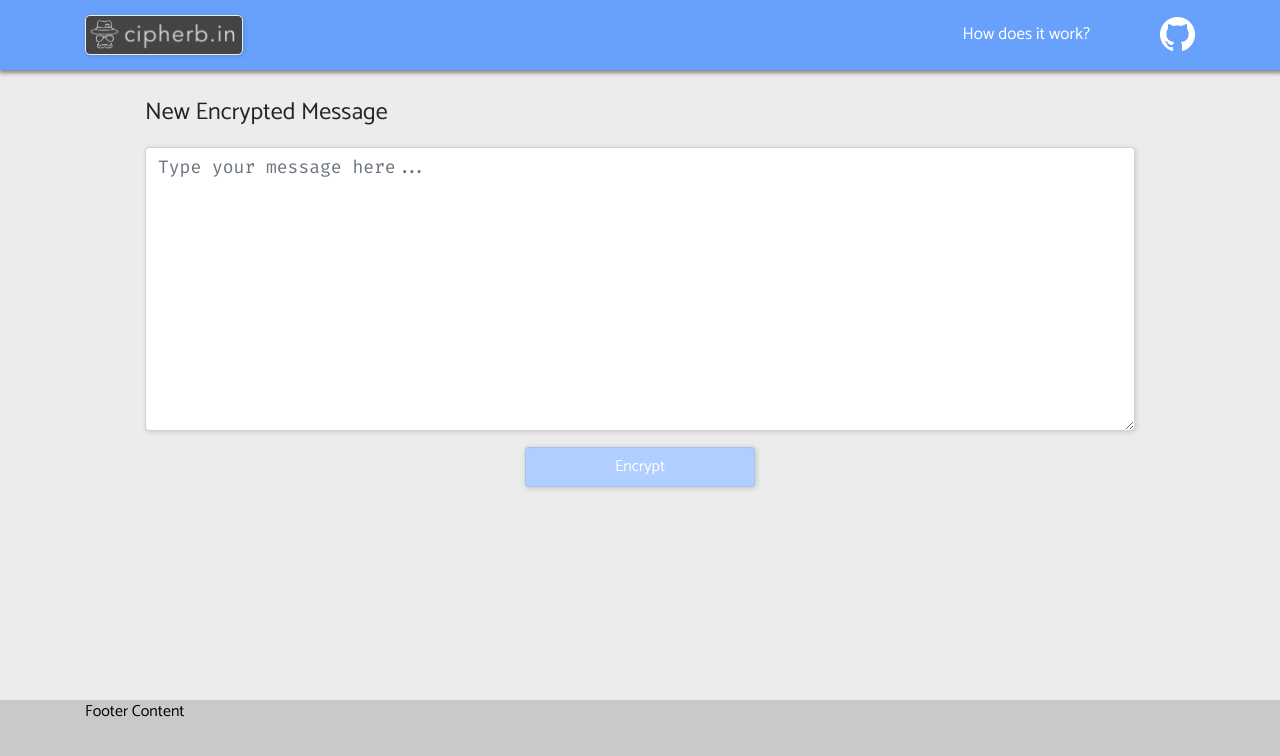
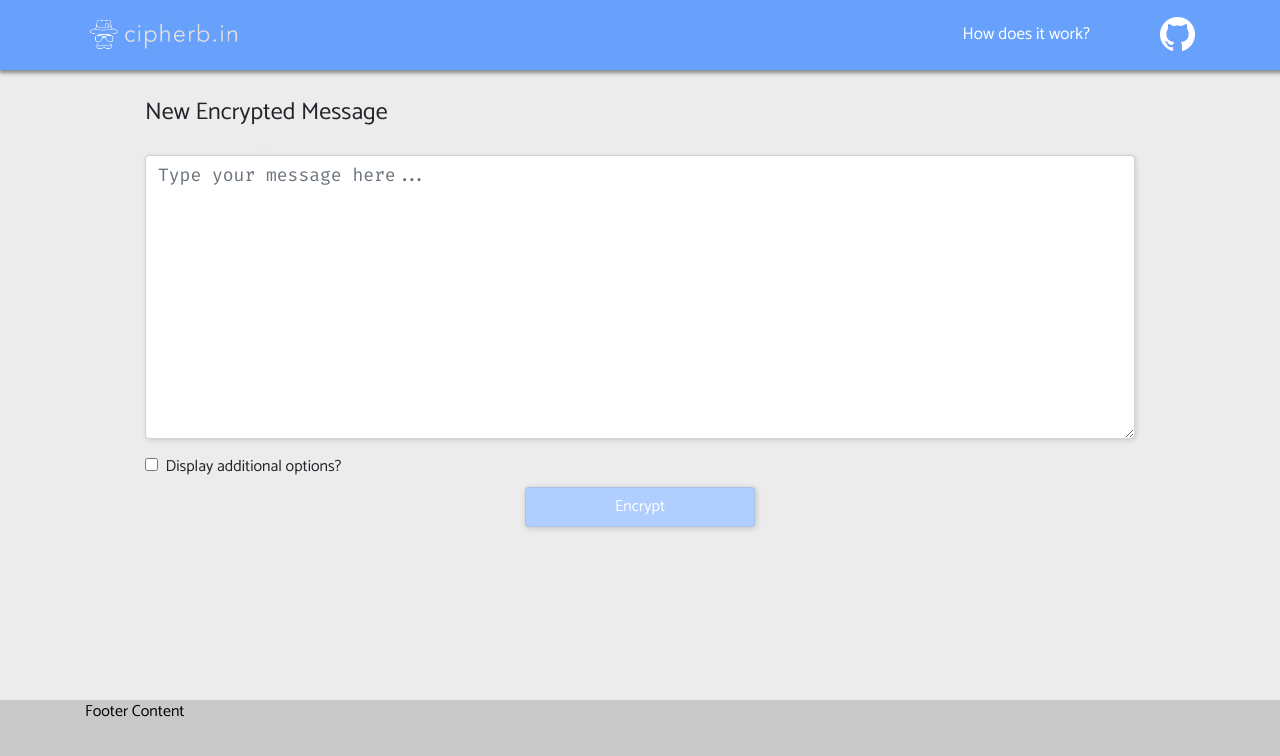
Before and after one commit to cipherbin/cipher-bin-client, a React (Create React App) app: page / in a window 1280 px wide. Shown: the top 756 px of the page. Built offline with nearby package versions, Linux system fonts and the light colour scheme.

Commit message:
Add ability to select an email and optional ref name for your message and if an email is indeed provided, when the message is read and destroyed cipherbin servers also email a read receipt

```diff
--- a/src/components/CipherBinWrite/CipherBinWrite.css
+++ b/src/components/CipherBinWrite/CipherBinWrite.css
@@ -1,5 +1,6 @@
 .new-message {
   font-size: 24px;
+  margin-bottom: 0px;
 }
 
 .one-time-url-wrapper {
--- a/src/components/CipherBinWrite/CipherBinWrite.js
+++ b/src/components/CipherBinWrite/CipherBinWrite.js
@@ -4,6 +4,8 @@ import {
   Form,
   Spinner,
   Badge,
+  Col,
+  Row,
 } from 'react-bootstrap';
 import { AES } from 'crypto-js';
 import uuidv4 from 'uuid/v4';
@@ -18,11 +20,14 @@ import './CipherBinWrite.css';
 class CipherBinWrite extends Component {
   state = {
     message: '',
+    email: '',
+    referenceName: '',
     oneTimeUrl: null,
     showModal: false,
     error: null,
     isLoading: false,
     copied: false,
+    showOptions: false,
   };
 
   sleep = (ms) => new Promise((resolve) => setTimeout(resolve, ms));
@@ -30,10 +35,16 @@ class CipherBinWrite extends Component {
   handleSubmit = async (e) => {
     e.preventDefault();
 
+    const { email, referenceName } = this.state;
     const encryptionKey = Math.random().toString(36).slice(-10);
     const uuid = uuidv4();
     const cipherText = AES.encrypt(this.state.message, encryptionKey).toString();
-    const payload = { uuid, message: cipherText };
+    const payload = {
+      uuid,
+      email,
+      reference_name: referenceName,
+      message: cipherText,
+    };
 
     try {
       await axios({
@@ -67,8 +78,16 @@ class CipherBinWrite extends Component {
     });
   }
 
-  handleChange = (e) => {
+  handleMsgChange = (e) => {
     this.setState({ message: e.target.value });
+  }
+
+  handleEmailChange = (e) => {
+    this.setState({ email: e.target.value });
+  }
+
+  handleNameChange = (e) => {
+    this.setState({ referenceName: e.target.value });
   }
 
   toggleModal = () => {
@@ -81,10 +100,29 @@ class CipherBinWrite extends Component {
           error: null,
           isLoading: false,
           copied: false,
+          showOptions: false,
         };
       }
 
       return { showModal: true };
+    });
+  }
+
+  toggleOptions = () => {
+    this.setState((prevState) => {
+      if (prevState.showOptions) {
+        return {
+          ...prevState,
+          email: '',
+          referenceName: '',
+          showOptions: false,
+        };
+      }
+
+      return {
+        ...prevState,
+        showOptions: true,
+      };
     });
   }
 
@@ -134,14 +172,52 @@ class CipherBinWrite extends Component {
           </p>
           <Form>
             <Form.Group controlId="cipherbin.textarea">
+              <Form.Label style={{ color: '#ececec', margin: '0px', padding: '0px' }}>
+                Encrypted Message Text Area
+              </Form.Label>
               <Form.Control
                 as="textarea"
                 rows="10"
                 placeholder="Type your message here..."
-                onChange={this.handleChange}
+                onChange={this.handleMsgChange}
                 value={this.state.message}
               />
             </Form.Group>
+            <div className="options-checkbox">
+              <label htmlFor="options-check">
+                <input
+                  type="checkbox"
+                  name="options"
+                  onClick={this.toggleOptions}
+                  id="options-check"
+                />
+                &nbsp;&nbsp;Display additional options?
+              </label>
+            </div>
+            {this.state.showOptions && (
+              <div className="options-wrapper">
+                <Form.Group controlId="cipherbin.email">
+                  <Row>
+                    <Col>
+                      <Form.Label>Email address</Form.Label>
+                      <Form.Control
+                        type="email"
+                        placeholder="johndoe@gmail.com"
+                        onChange={this.handleEmailChange}
+                      />
+                    </Col>
+                    <Col>
+                      <Form.Label>Reference Name</Form.Label>
+                      <Form.Control
+                        type="input"
+                        placeholder="Environment variables"
+                        onChange={this.handleNameChange}
+                      />
+                    </Col>
+                  </Row>
+                </Form.Group>
+              </div>
+            )}
             <div className="button-wrapper">
               <Button
                 text="Encrypt"
--- a/src/components/NavigationBar/NavigationBar.css
+++ b/src/components/NavigationBar/NavigationBar.css
@@ -65,18 +65,16 @@
 .cipher-bin-logo {
   height: 40px;
   width: 160px;
-  border: 1px solid #ececec;
-  background-color: rgb(68, 68, 68);
-  border-radius: 5px;
-  box-shadow: 1px 1px 5px 0px rgba(0,0,0,0.14);
 }
 
 .cipher-bin-logo:hover {
-  background-color: rgb(94, 94, 94);
+  background-color: rgb(100, 100, 100);
+  border-radius: 5px;
 }
 
 .cipher-bin-logo:active {
-  background-color: rgb(68, 68, 68);
+  background-color: rgb(80, 80, 80);
+  border-radius: 5px;
 }
 
 @media only screen and (max-width: 768px) {
```
